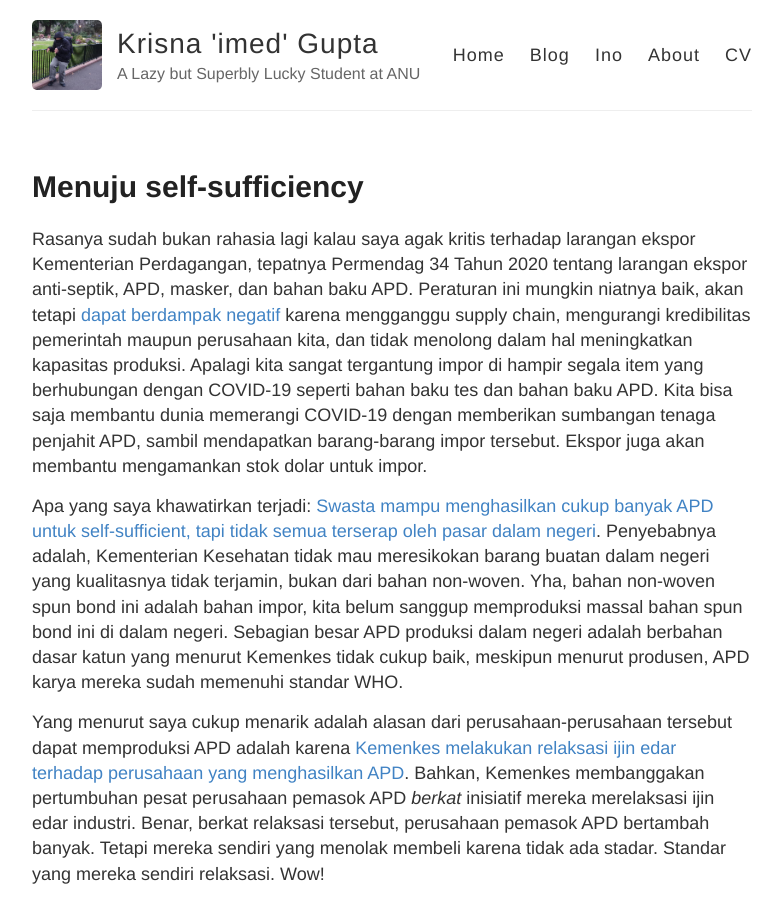
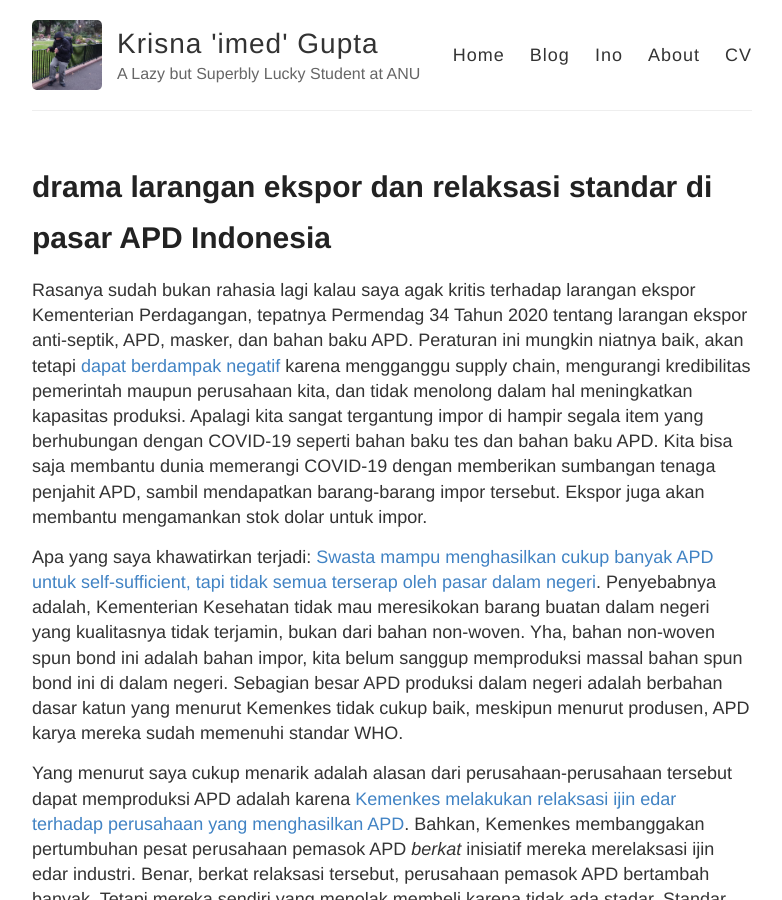
Before and after one commit to imedkrisna/imedkrisna.github.io, a Jekyll site: the page built from blog/_posts/2020-06-10-apd.md, in a window 1280 px wide and 900 px high. Shown: the whole window, without its empty margins (248-1030 px from the left). Built offline with Jekyll 4.4.1, drawn with Linux system fonts in a browser that asks for light colours; comment, search, counter and statistics services are not loaded.

Commit message:
Update 2020-06-10-apd.md

```diff
--- a/blog/_posts/2020-06-10-apd.md
+++ b/blog/_posts/2020-06-10-apd.md
@@ -1,9 +1,8 @@
 ---
 layout: post
-title: "Menuju self-sufficiency"
+title: "drama larangan ekspor dan relaksasi standar di pasar APD Indonesia"
 categories: [blog]
 tags: [coronavirus COVID-19]
-draft: true
 ---
 
 Rasanya sudah bukan rahasia lagi kalau saya agak kritis terhadap larangan ekspor Kementerian Perdagangan, tepatnya Permendag 34 Tahun 2020 tentang larangan ekspor anti-septik, APD, masker, dan bahan baku APD. Peraturan ini mungkin niatnya baik, akan tetapi [dapat berdampak negatif](https://imedkrisna.github.io/covtrade/) karena mengganggu supply chain, mengurangi kredibilitas pemerintah maupun perusahaan kita, dan tidak menolong dalam hal meningkatkan kapasitas produksi. Apalagi kita sangat tergantung impor di hampir segala item yang berhubungan dengan COVID-19 seperti bahan baku tes dan bahan baku APD. Kita bisa saja membantu dunia memerangi COVID-19 dengan memberikan sumbangan tenaga penjahit APD, sambil mendapatkan barang-barang impor tersebut. Ekspor juga akan membantu mengamankan stok dolar untuk impor.
```
